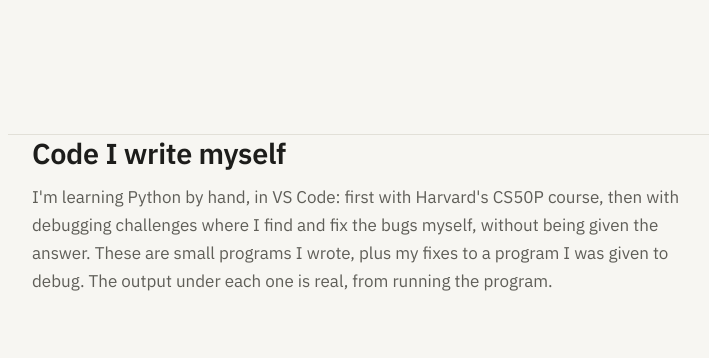
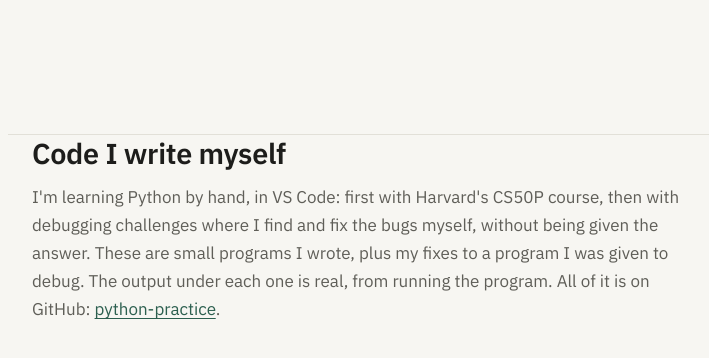
Before and after one commit to begemen653-del/begemen653-del.github.io, a plain HTML site: page index.html in a window 1280 px wide. Shown: the part 4688-5046 px from the top of the page, without its empty margins (152-861 px from the left). Drawn offline with Linux system fonts and the light colour scheme.

Commit message:
Link the python-practice repository
Co-Authored-By: Claude Opus 5.5 <noreply@anthropic.com>

```diff
--- a/index.html
+++ b/index.html
@@ -186,7 +186,8 @@
         I'm learning Python by hand, in VS Code: first with Harvard's CS50P course, then with debugging
         challenges where I find and fix the bugs myself, without being given the answer. These are small
         programs I wrote, plus my fixes to a program I was given to debug. The output under each one
-        is real, from running the program.
+        is real, from running the program. All of it is on GitHub:
+        <a href="https://github.com/begemen653-del/python-practice">python-practice</a>.
       </p>
 
       <div class="code-grid">
```
Also changed, not shown: img/orbit-projects.webp (deleted).
